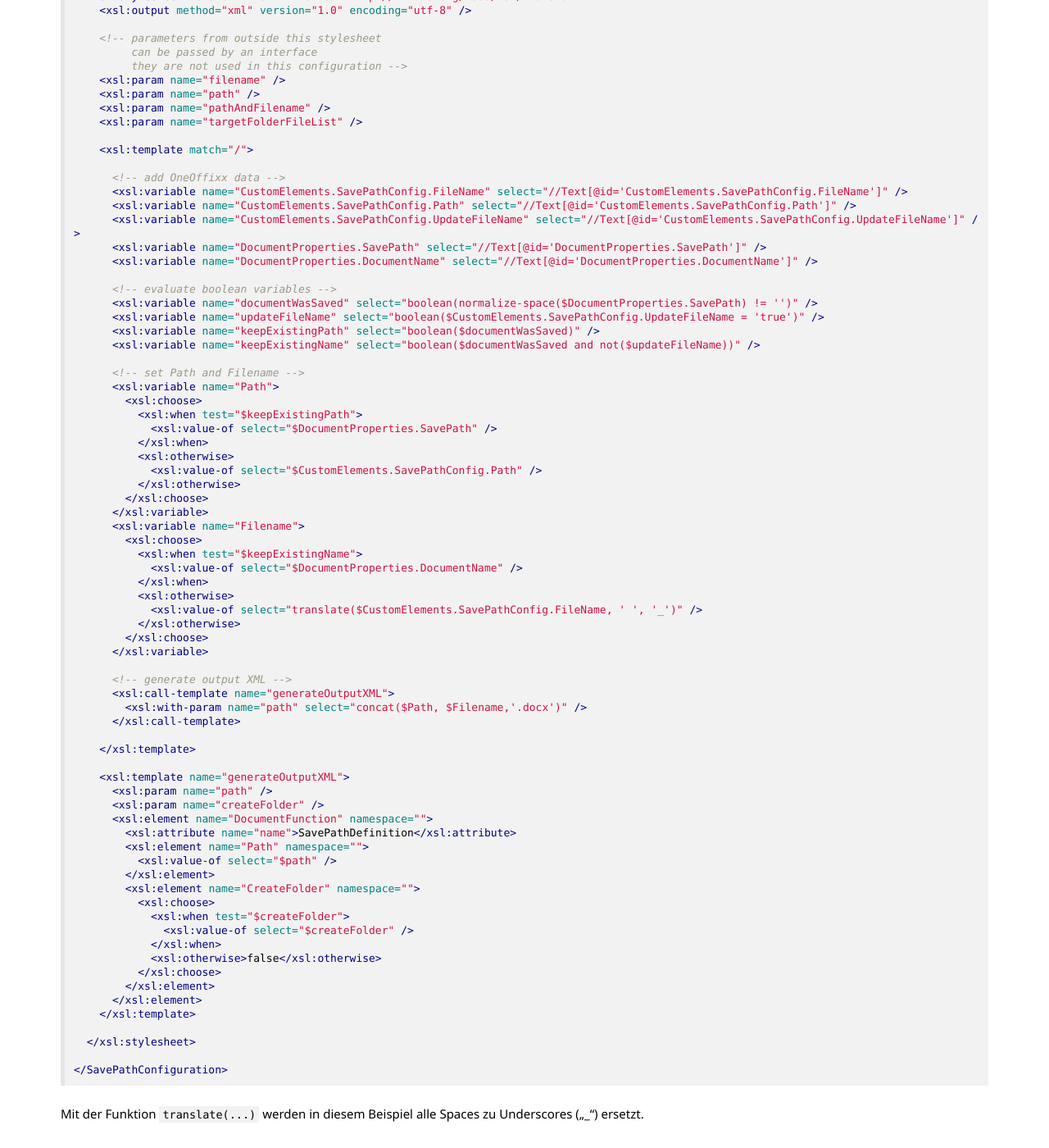
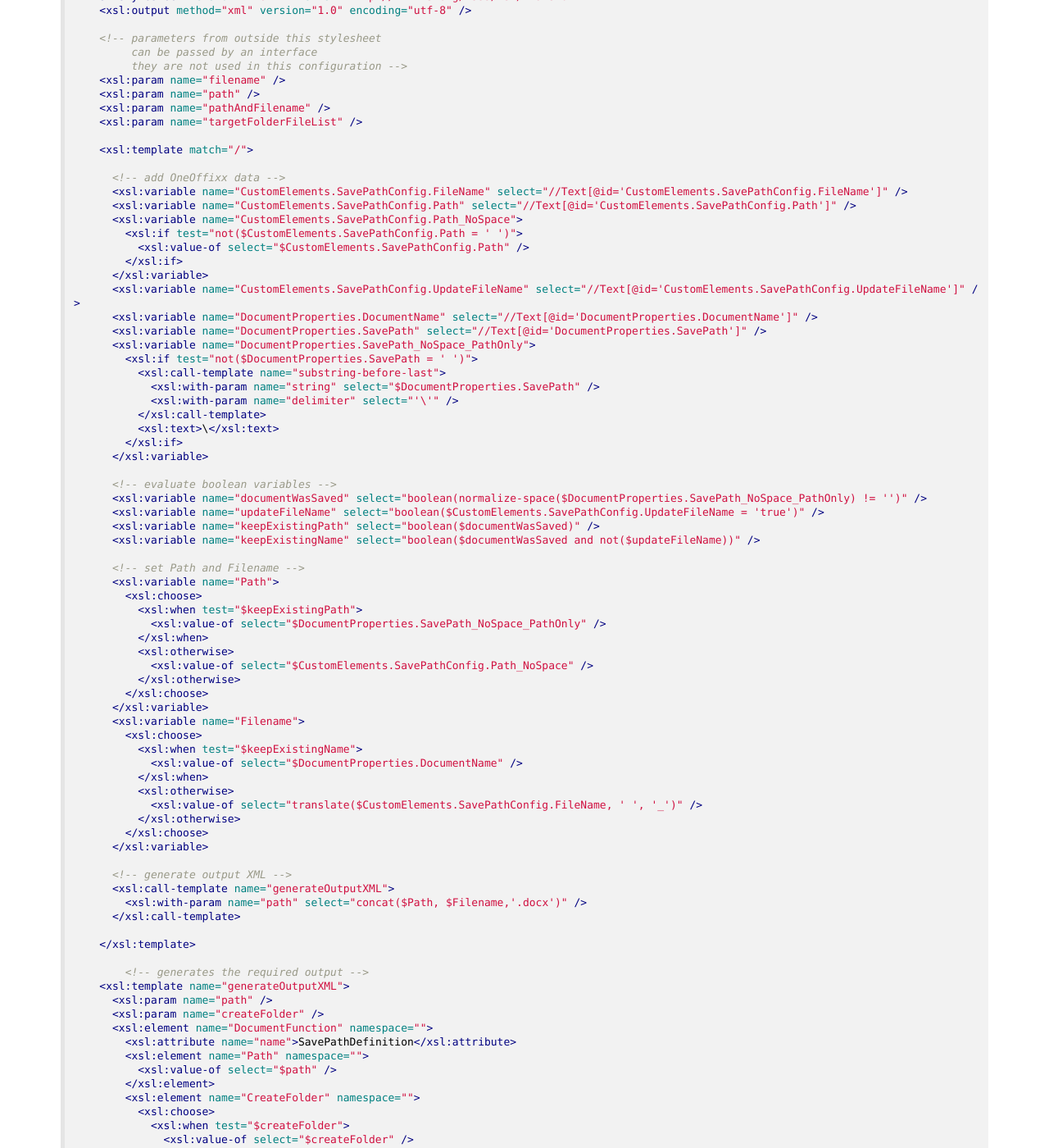
Before and after one commit to primesoft-group/oneoffixx-docs, a Jekyll site: the page built from _pages/docfunc/de/df-save.md, in a window 1280 px wide and 1400 px high, scrolled down 2536 px. Shown: the whole window at 82% size. Built offline with Jekyll 4.4.1, drawn with Linux system fonts in a browser that asks for light colours; nearby versions of some CDN libraries; some web fonts are replaced; some of the changed text lies outside the part shown.

Commit message:
DocumentFunction Save: improved example configuration

```diff
--- a/_pages/docfunc/de/df-save.md
+++ b/_pages/docfunc/de/df-save.md
@@ -96,12 +96,26 @@ Hier ein Beispiel einer Konfiguration mit deutlich mehr Funktionalität:
       <!-- add OneOffixx data -->
       <xsl:variable name="CustomElements.SavePathConfig.FileName" select="//Text[@id='CustomElements.SavePathConfig.FileName']" />
       <xsl:variable name="CustomElements.SavePathConfig.Path" select="//Text[@id='CustomElements.SavePathConfig.Path']" />
+      <xsl:variable name="CustomElements.SavePathConfig.Path_NoSpace">
+        <xsl:if test="not($CustomElements.SavePathConfig.Path = ' ')">
+          <xsl:value-of select="$CustomElements.SavePathConfig.Path" />
+        </xsl:if>
+      </xsl:variable>
       <xsl:variable name="CustomElements.SavePathConfig.UpdateFileName" select="//Text[@id='CustomElements.SavePathConfig.UpdateFileName']" />
+      <xsl:variable name="DocumentProperties.DocumentName" select="//Text[@id='DocumentProperties.DocumentName']" />
       <xsl:variable name="DocumentProperties.SavePath" select="//Text[@id='DocumentProperties.SavePath']" />
-      <xsl:variable name="DocumentProperties.DocumentName" select="//Text[@id='DocumentProperties.DocumentName']" />
+      <xsl:variable name="DocumentProperties.SavePath_NoSpace_PathOnly">
+        <xsl:if test="not($DocumentProperties.SavePath = ' ')">
+          <xsl:call-template name="substring-before-last">
+            <xsl:with-param name="string" select="$DocumentProperties.SavePath" />
+            <xsl:with-param name="delimiter" select="'\'" />
+          </xsl:call-template>
+          <xsl:text>\</xsl:text>
+        </xsl:if>
+      </xsl:variable>
 
       <!-- evaluate boolean variables -->
-      <xsl:variable name="documentWasSaved" select="boolean(normalize-space($DocumentProperties.SavePath) != '')" />
+      <xsl:variable name="documentWasSaved" select="boolean(normalize-space($DocumentProperties.SavePath_NoSpace_PathOnly) != '')" />
       <xsl:variable name="updateFileName" select="boolean($CustomElements.SavePathConfig.UpdateFileName = 'true')" />
       <xsl:variable name="keepExistingPath" select="boolean($documentWasSaved)" />
       <xsl:variable name="keepExistingName" select="boolean($documentWasSaved and not($updateFileName))" />
@@ -110,10 +124,10 @@ Hier ein Beispiel einer Konfiguration mit deutlich mehr Funktionalität:
       <xsl:variable name="Path">
         <xsl:choose>
           <xsl:when test="$keepExistingPath">
-            <xsl:value-of select="$DocumentProperties.SavePath" />
+            <xsl:value-of select="$DocumentProperties.SavePath_NoSpace_PathOnly" />
           </xsl:when>
           <xsl:otherwise>
-            <xsl:value-of select="$CustomElements.SavePathConfig.Path" />
+            <xsl:value-of select="$CustomElements.SavePathConfig.Path_NoSpace" />
           </xsl:otherwise>
         </xsl:choose>
       </xsl:variable>
@@ -135,6 +149,7 @@ Hier ein Beispiel einer Konfiguration mit deutlich mehr Funktionalität:
 
     </xsl:template>
 
+	<!-- generates the required output -->
     <xsl:template name="generateOutputXML">
       <xsl:param name="path" />
       <xsl:param name="createFolder" />
@@ -152,6 +167,26 @@ Hier ein Beispiel einer Konfiguration mit deutlich mehr Funktionalität:
           </xsl:choose>
         </xsl:element>
       </xsl:element>
+    </xsl:template>
+
+    <!-- determines the substring before last occurence of a specific delemiter -->
+    <xsl:template name="substring-before-last">
+      <xsl:param name="string" />
+      <xsl:param name="delimiter" />
+      <xsl:choose>
+        <xsl:when test="contains($string, $delimiter)">
+          <xsl:value-of select="substring-before($string, $delimiter)" />
+          <xsl:choose>
+            <xsl:when test="contains(substring-after($string, $delimiter), $delimiter)">
+              <xsl:value-of select="$delimiter" />
+            </xsl:when>
+          </xsl:choose>
+          <xsl:call-template name="substring-before-last">
+            <xsl:with-param name="string" select="substring-after($string, $delimiter)" />
+            <xsl:with-param name="delimiter" select="$delimiter" />
+          </xsl:call-template>
+        </xsl:when>
+      </xsl:choose>
     </xsl:template>
 
   </xsl:stylesheet>
```
